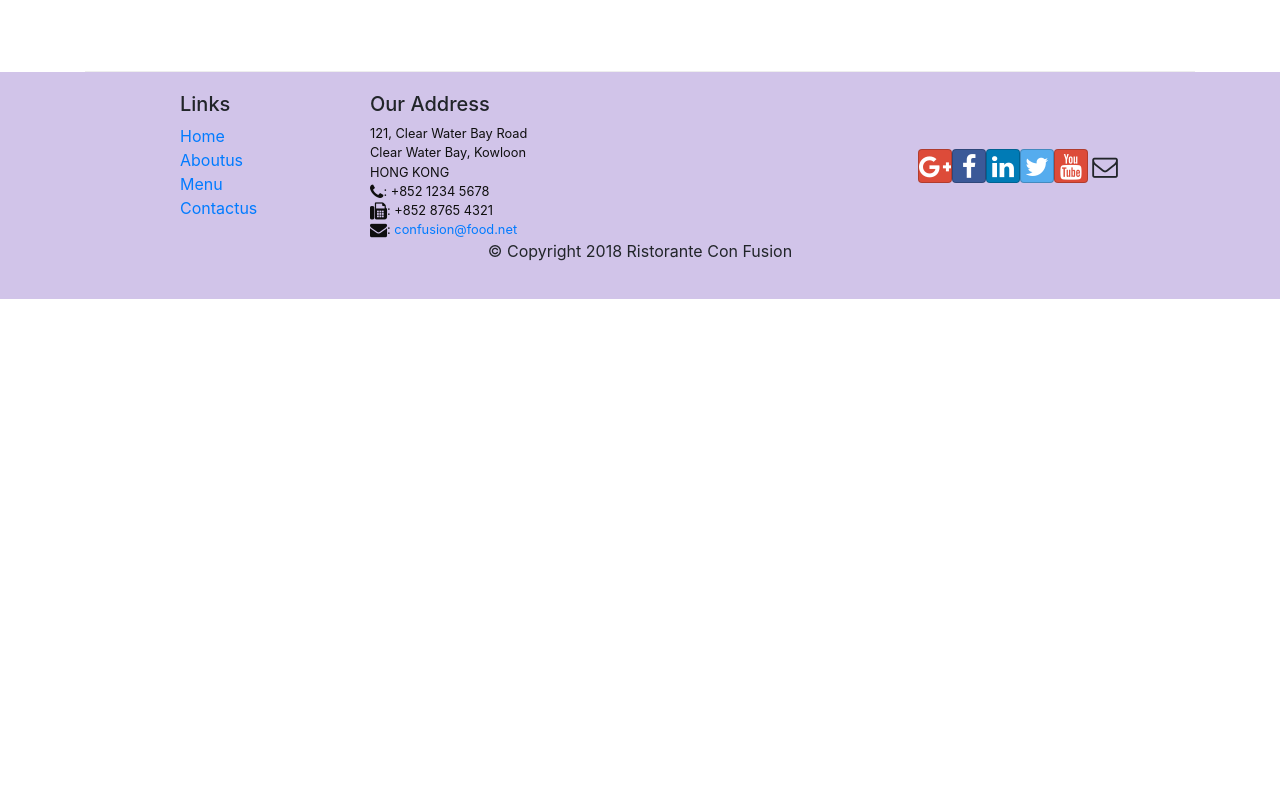
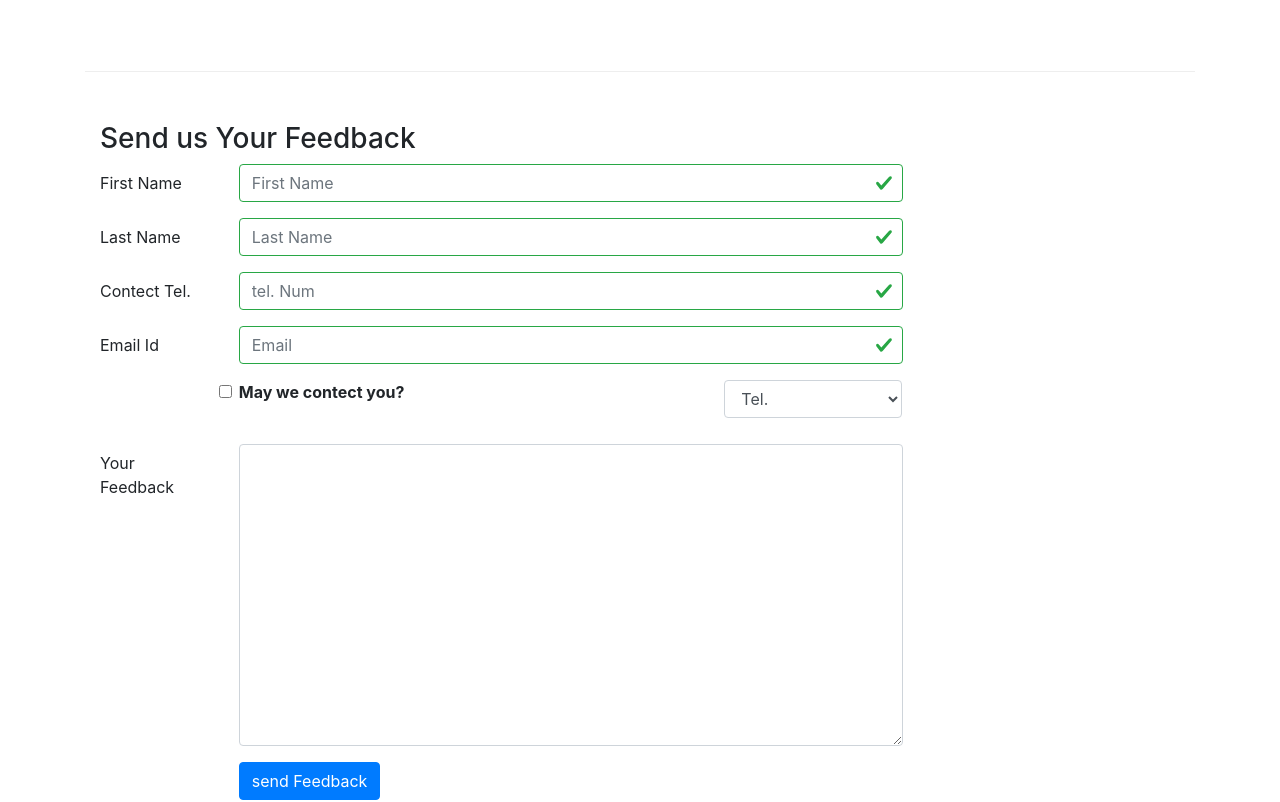
Before and after one commit to himanshubhatt0/react-application, a React (Create React App) app: page /contactus in a window 1280 px wide. Shown: the part 800-1602 px from the top of the page. Before the commit the page ends 1099 px from the top, so only its background shows below. Built offline with nearby package versions, Linux system fonts and the light colour scheme.

Commit message:
validate form

```diff
--- a/src/components/ContactComponent.js
+++ b/src/components/ContactComponent.js
@@ -1,8 +1,79 @@
-import React from 'react';
-import {Breadcrumb,BreadcrumbItem} from 'reactstrap';
+import React,{Component} from 'react';
+import {Breadcrumb,BreadcrumbItem,Form,FormGroup, Label,Col,Input,Button,FormFeedback} from 'reactstrap';
 import {Link} from 'react-router-dom';
-function Contact(props)
+
+class  Contact extends Component
 {
+    constructor(props){
+        super(props);
+        this.state={
+            firstname:"",
+            lastname:"",
+            telnum:"",
+            email:"",
+            agree:false,
+            contactType:"Tel.",
+            massage:"",
+            touched:{
+                firstname:false,
+                lastname:false,
+                telnum:false,
+                email:false
+            }
+        }
+        this.handleSubmit=this.handleSubmit.bind(this);
+        this.handleInputChange=this.handleInputChange.bind(this);
+        this.handleBlur=this.handleBlur.bind(this);
+    }
+    handleInputChange(event)
+    {
+        const target=event.target;
+        const value=target.type==='cheakbox' ? target.cheacked : target.value;
+        const name=target.name;
+        this.setState({
+            [name]:value
+        })
+
+    }
+    handleSubmit(event)
+    {
+        console.log("current state is:" + JSON.stringify(this.state));
+        alert("current state is:" + JSON.stringify(this.state));
+       event.preventDefault();
+    }
+    handleBlur=(field)=>(evt)=>{
+        this.setState({
+            touched: {...this.state.touched,[field]:true}
+        });
+    }
+    validate(firstname,lastname,telnum,email){
+        const error={
+            firstname:"",
+            lastname:"",
+            telnum:"",
+            email:""
+        }
+        if(this.state.firstname && firstname.length<3)
+           error.firstname="first name should be >= 3 charactor";
+        else if (this.state.firstname && firstname.length>10)
+           error.firstname="first name  should not be  >10 charactor";
+        if(this.state.lastname && lastname.length<3)
+           error.lastname="last name should be >= 3 charactor";
+        else if (this.state.lastname && lastname.length>10)
+           error.firstname="last name  should not be  >10 charactor";
+
+        const reg=/^\d+$/;
+        if(this.state.touched.telnum && !reg.test(telnum))
+           error.telnum="tel num should contant number only";
+
+        if(this.state.touched.email && email.split('').filter(x=> x ==='@').length !==1)
+          error.email="email shouldcontain @ sign";
+
+
+        return error;
+    }
+    render(){
+        const error=this.validate(this.state.firstname,this.state.lastname,this.state.telnum,this.state.email);
         return(
             <div className="container">
                  <div className="row">
@@ -44,7 +115,85 @@ function Contact(props)
                         </div>
                     </div>
                 </div>
+                <div className="row row-content">
+                    <div className="col-12">
+                        <h3>Send us Your Feedback</h3>
+                    </div>
+                    <div className="col-12 col-md-9">
+                        <Form onSubmit={this.handleSubmit}>
+                            <FormGroup row>
+                                <Label htmlFor="firstname" md={2}>
+                                    First Name
+                                </Label>
+                                <Col md={10}>
+                                    <Input type="text" id="firstname" name="firstname" placeholder="First Name" value={this.state.firstname} valid={error.firstname===''} invalid={error.firstname !==''} onBlur={this.handleBlur('firstname')} onChange={this.handleInputChange}/>
+                                    <FormFeedback>{error.firstname}</FormFeedback>
+                                </Col>
+                            </FormGroup>
+                            <FormGroup row>
+                                <Label htmlFor="lastname" md={2}>
+                                    Last Name
+                                </Label>
+                                <Col md={10}>
+                                    <Input type="text" id="lastname" name="lastname" placeholder="Last Name" value={this.state.lastname} valid={error.lastname===''} invalid={error.lastname !==''} onBlur={this.handleBlur('lastname')} onChange={this.handleInputChange}/>
+                                    <FormFeedback>{error.lastname}</FormFeedback>
+                                </Col>
+                            </FormGroup>
+                            <FormGroup row>
+                                <Label htmlFor="telnum" md={2}>
+                                    Contect Tel.
+                                </Label>
+                                <Col md={10}>
+                                    <Input type="tel" id="telnum" name="telnum" placeholder="tel. Num" value={this.state.telnum} valid={error.telnum===''} invalid={error.telnum !==''} onBlur={this.handleBlur('telnum')} onChange={this.handleInputChange}/>
+                                    <FormFeedback>{error.telnum}</FormFeedback>
+                                </Col>
+                            </FormGroup>
+                            <FormGroup row>
+                                <Label htmlFor="email" md={2}>
+                                    Email Id
+                                </Label>
+                                <Col md={10}>
+                                    <Input type="email" id="email" name="email" placeholder="Email" value={this.state.email} valid={error.email===''} invalid={error.email !==''} onBlur={this.handleBlur('email')} onChange={this.handleInputChange}/>
+                                    <FormFeedback>{error.email}</FormFeedback>
+                                </Col>
+                            </FormGroup>
+                            <FormGroup row>
+                                <Col md={{size:6,offset:2}}>
+                                    <FormGroup cheak>
+                                        <Label cheak>
+                                            <Input type="checkbox" name="agree" checked={this.state.agree} onChange={this.handleInputChange}/>{' '}
+                                            <strong>May we contect you?</strong>
+                                        </Label>
+                                    </FormGroup>
+                                </Col>
+                                <Col md={{size:3,offset:1}}>
+                                    <Input type="select" name="contactType" onChange={this.handleInputChange}>
+                                        <option>Tel.</option>
+                                        <option>Email</option>
+                                    </Input>
+                                </Col>
+                            </FormGroup>
+                            <FormGroup row>
+                                <Label htmlFor="feedback" md={2}>
+                                    Your Feedback
+                                </Label>
+                                <Col md={10}>
+                                    <Input type="textarea" id="feedback" name="massage" rows="12" value={this.state.massage} onChange={this.handleInputChange}/>
+                                </Col>
+                            </FormGroup>
+                            <FormGroup row>
+                                <Col md={{size:10,offset:2}}>
+                                    <Button type="submit" color="primary">
+                                        send Feedback
+                                    </Button>
+                                </Col>
+                            </FormGroup>
+                        </Form>
+                    </div>
+                </div>
             </div>
         );
     }
+
+}
 export default Contact;
```
Lines whose indentation alone changed are shown as unchanged.
